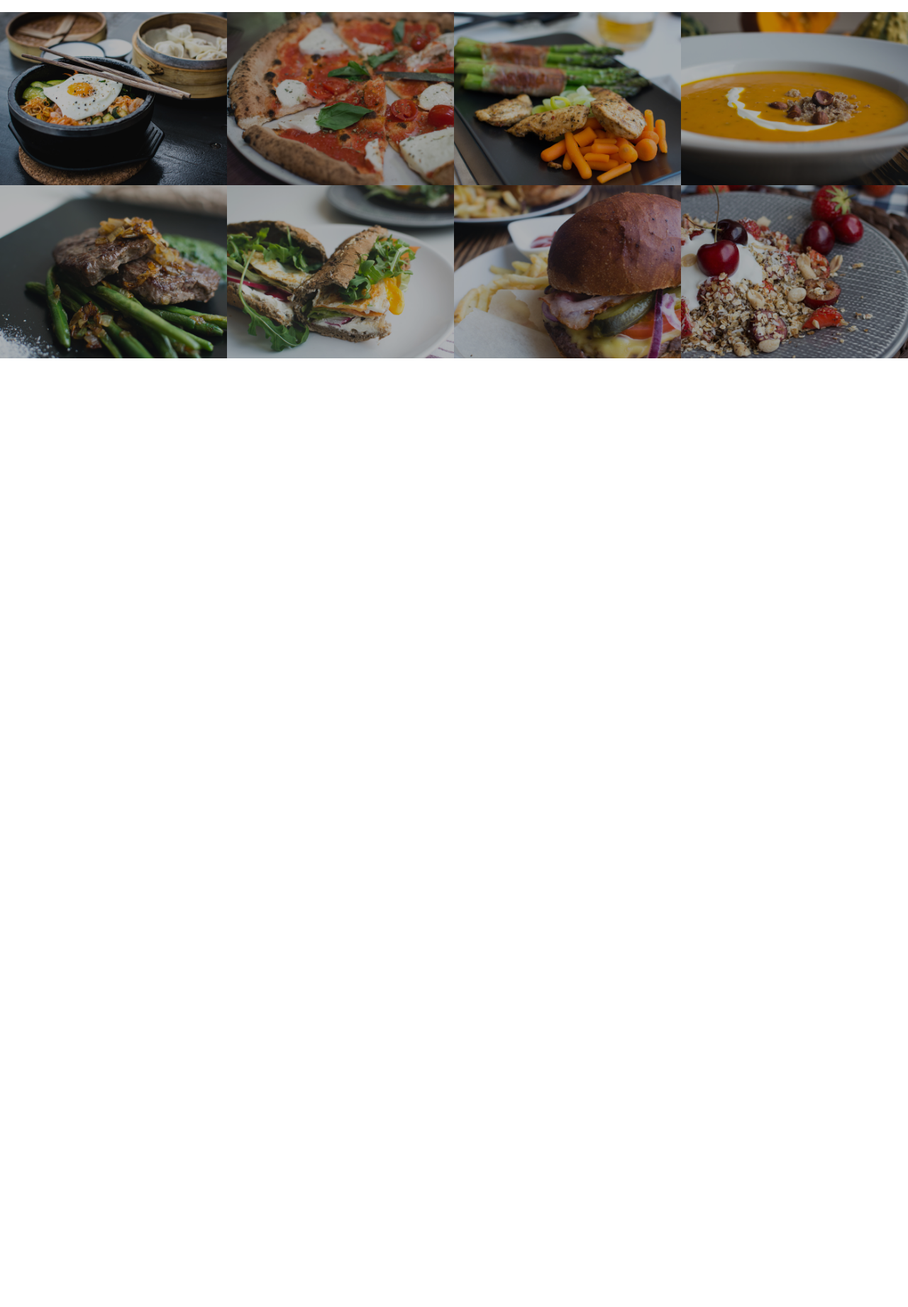
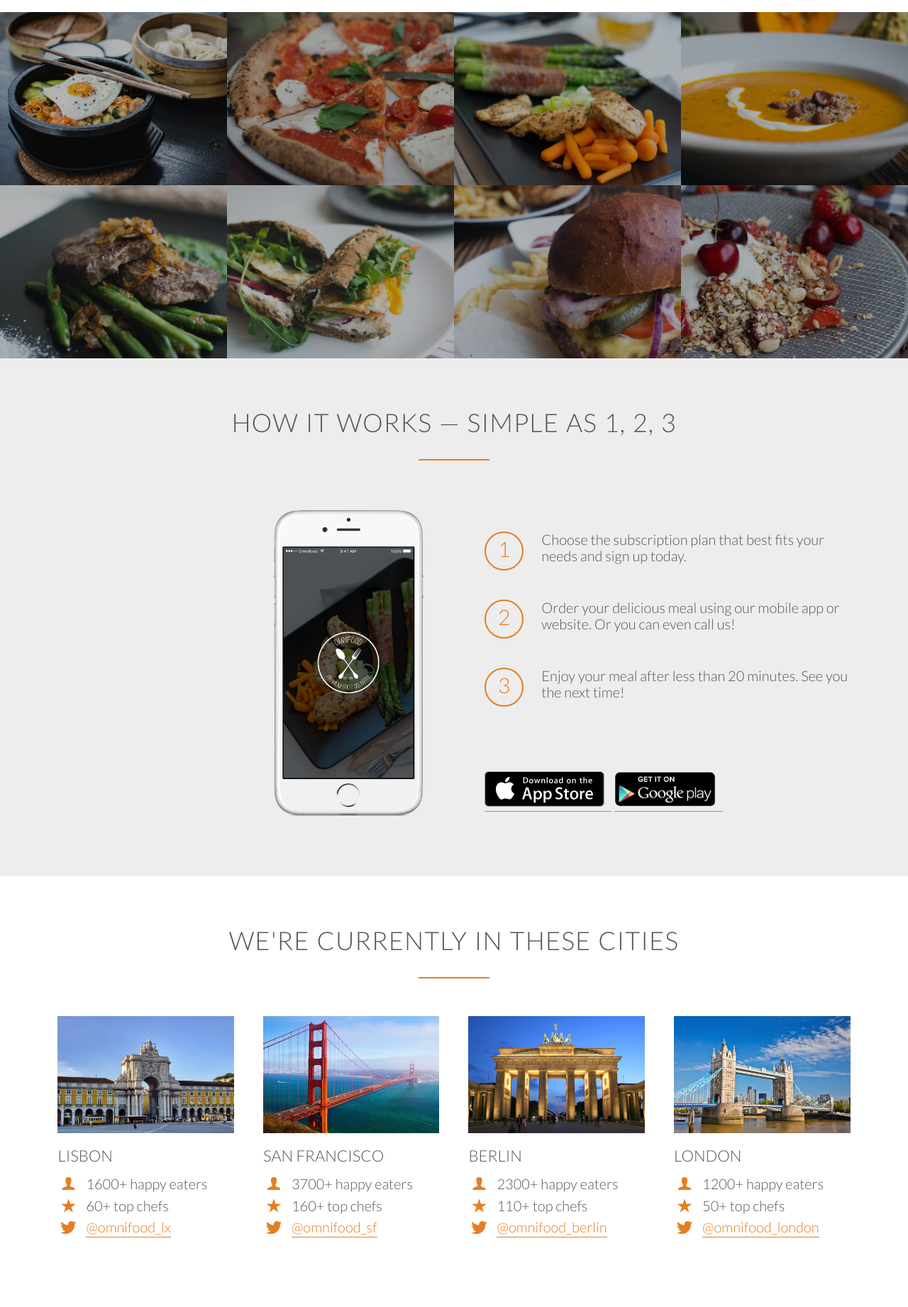
Before and after one commit to linocatucci/html5-css3-course, a PHP site: page / in a window 1280 px wide. Shown: the part 1473-3315 px from the top of the page at 71% size. Before the commit the page ends 1978 px from the top, so only its background shows below. Run offline with PHP 8.4, Linux system fonts and the light colour scheme; some web fonts are replaced.

Commit message:
cities enzo

```diff
--- a/index.html
+++ b/index.html
@@ -70,11 +70,10 @@
                 </p>
             </div>
         </div>
-
     </section>
 
     <section class="section-meals">
-        <ul class="meals-showcase">
+        <ul class="meals-showcase clearfix">
             <li>
                 <figure class="meal-photo">
                     <img src="resources/img/1.jpg" alt="Korean bibimbap with egg and vegetables">
@@ -96,7 +95,7 @@
                 </figure>
             </li>
         </ul>
-        <ul class="meals-showcase">
+        <ul class="meals-showcase clearfix">
             <li>
                 <figure class="meal-photo">
                     <img src="resources/img/5.jpg" alt="Paleo beef steak with vegetables">
@@ -120,7 +119,96 @@
             </li>
 
         </ul>
+    </section>
 
+
+    <section class="section-steps">
+        <div class="row">
+            <h2>How it works &mdash; Simple as 1, 2, 3</h2>
+        </div>
+        <div class="row">
+            <div class="col span-1-of-2 steps-box">
+                <img src="resources/img/app-iPhone.png" alt="Omnifood App on iPhone" class="app-screen">
+            </div>
+            <div class="col span-1-of-2 steps-box">
+                <div class="works-step">
+                    <div>1</div>
+                    <p>Choose the subscription plan that best fits your needs and sign up today.</p>
+                </div>
+                <div class="works-step">
+                    <div>2</div>
+                    <p>Order your delicious meal using our mobile app or website. Or you can even call us!</p>
+                </div>
+                <div class="works-step">
+                    <div>3</div>
+                    <p>Enjoy your meal after less than 20 minutes. See you the next time!</p>
+                </div>
+
+                <a href="#" class="btn-app"><img src="resources/img/download-app.svg" alt="App Store Button"></a>
+                <a href="#" class="btn-app"><img src="resources/img/download-app-android.png" alt="Android Store Button"></a>
+            </div>
+        </div>
+    </section>
+
+    <section class="section-cities">
+        <div class="row">
+            <h2>We're currently in these cities</h2>
+        </div>
+        <div class="row">
+            <div class="col span-1-of-4 box">
+                <img src="resources/img/lisbon-3.jpg" alt="Lisbon">
+                <h3>Lisbon</h3>
+                <div class="city-features">
+                    <i class="ion-person icon-small"></i>1600+ happy eaters
+                </div>
+                <div class="city-features">
+                    <i class="ion-ios-star icon-small"></i>60+ top chefs
+                </div>
+                <div class="city-features">
+                    <i class="ion-social-twitter icon-small"></i><a href="#">@omnifood_lx</a>
+                </div>
+            </div>
+
+            <div class="col span-1-of-4 box">
+                <img src="resources/img/san-francisco.jpg" alt="San Francisco">
+                <h3>San Francisco</h3>
+                <div class="city-features">
+                    <i class="ion-person icon-small"></i>3700+ happy eaters
+                </div>
+                <div class="city-features">
+                    <i class="ion-ios-star icon-small"></i>160+ top chefs
+                </div>
+                <div class="city-features">
+                    <i class="ion-social-twitter icon-small"></i><a href="#">@omnifood_sf</a>
+                </div>
+            </div>
+            <div class="col span-1-of-4 box">
+                <img src="resources/img/berlin.jpg" alt="Berlin">
+                <h3>Berlin</h3>
+                <div class="city-features">
+                    <i class="ion-person icon-small"></i>2300+ happy eaters
+                </div>
+                <div class="city-features">
+                    <i class="ion-ios-star icon-small"></i>110+ top chefs
+                </div>
+                <div class="city-features">
+                    <i class="ion-social-twitter icon-small"></i><a href="#">@omnifood_berlin</a>
+                </div>
+            </div>
+            <div class="col span-1-of-4 box">
+                <img src="resources/img/london.jpg" alt="London">
+                <h3>London</h3>
+                <div class="city-features">
+                    <i class="ion-person icon-small"></i>1200+ happy eaters
+                </div>
+                <div class="city-features">
+                    <i class="ion-ios-star icon-small"></i>50+ top chefs
+                </div>
+                <div class="city-features">
+                    <i class="ion-social-twitter icon-small"></i><a href="#">@omnifood_london</a>
+                </div>
+            </div>
+        </div>
     </section>
 
 </body>
--- a/resources/css/styles.css
+++ b/resources/css/styles.css
@@ -25,6 +25,18 @@ html {
     font-size: 20px;
     font-weight: 300;
     text-rendering: optimizeLegibility;
+}
+
+.clearfix {
+    zoom: 1
+}
+
+.clearfix:after {
+    content: '.';
+    clear: both;
+    display: block;
+    height: 0;
+    visibility: hidden;
 }
 
 
@@ -121,8 +133,8 @@ header {
 .meals-showcase li {
     display: block;
     float: left;
+    /* 4 elementen met 25% wordt 100%  */
     width: 25%;
-    /* 4 elementen met 25% wordt 100%  */
 }
 
 .meal-photo {
@@ -149,6 +161,93 @@ header {
     transform: scale(1.03);
     /* opacity is 100% */
     opacity: 1;
+}
+
+
+/*---------------------------------------------------------------------------------
+/* HOW IT WORKS  /*
+/*---------------------------------------------------------------------------------*/
+
+.section-steps {
+    background-color: #ededed;
+}
+
+.steps-box:first-child {
+    text-align: right;
+    padding-right: 3%;
+    margin-top: 40px;
+}
+
+.steps-box:last-child {
+    padding-left: 3%;
+    margin-top: 70px;
+}
+
+.app-screen {
+    width: 40%;
+}
+
+.works-step {
+    margin-bottom: 50px;
+}
+
+.works-step:last-of-type {
+    margin-bottom: 100px;
+}
+
+.works-step div {
+    color: #e67e22;
+    border: 2px solid #e67e22;
+    /* display as inline box, this way the element does not force a line break and the numbers will be side by side with the text */
+    display: inline-block;
+    border-radius: 50%;
+    height: 55px;
+    width: 55px;
+    text-align: center;
+    padding: 5px;
+    float: left;
+    font-size: 150%;
+    margin-right: 25px;
+}
+
+.btn-app img {
+    height: 50px;
+    width: auto;
+    margin-right: 10px;
+}
+
+
+/*---------------------------------------------------------------------------------
+/* CITIES  /*
+/*---------------------------------------------------------------------------------*/
+
+.box img {
+    width: 100%;
+    height: auto;
+    margin-bottom: 15px;
+}
+
+.city-features {
+    margin-bottom: 5px;
+}
+
+.icon-small {
+    display: inline-block;
+    width: 30px;
+    text-align: center;
+    margin-right: 10px;
+    color: #e67e22;
+    font-size: 120%;
+    /* secrets to align text and icons */
+    line-height: 120%;
+    vertical-align: middle;
+    margin-top: -5px;
+}
+
+.city-features a:link,
+.city-features a:visited {
+    text-decoration: none;
+    color: #e67e22;
 }
 
 
@@ -240,6 +339,24 @@ h2:after {
 }
 
 
+/* ---------- GENERIC LINKS------------ */
+
+a:link,
+a:visited {
+    color: #e67e22;
+    text-decoration: none;
+    padding-bottom: 2px;
+    border-bottom: 1px solid #e67e22;
+    transition: border-bottom 0.2s, color 0.2s;
+}
+
+a:hover,
+a:active {
+    color: #555;
+    border-bottom: 1px solid transparent;
+}
+
+
 /* ---------- BUTTONS------------ */
 
 .btn:link,
```
